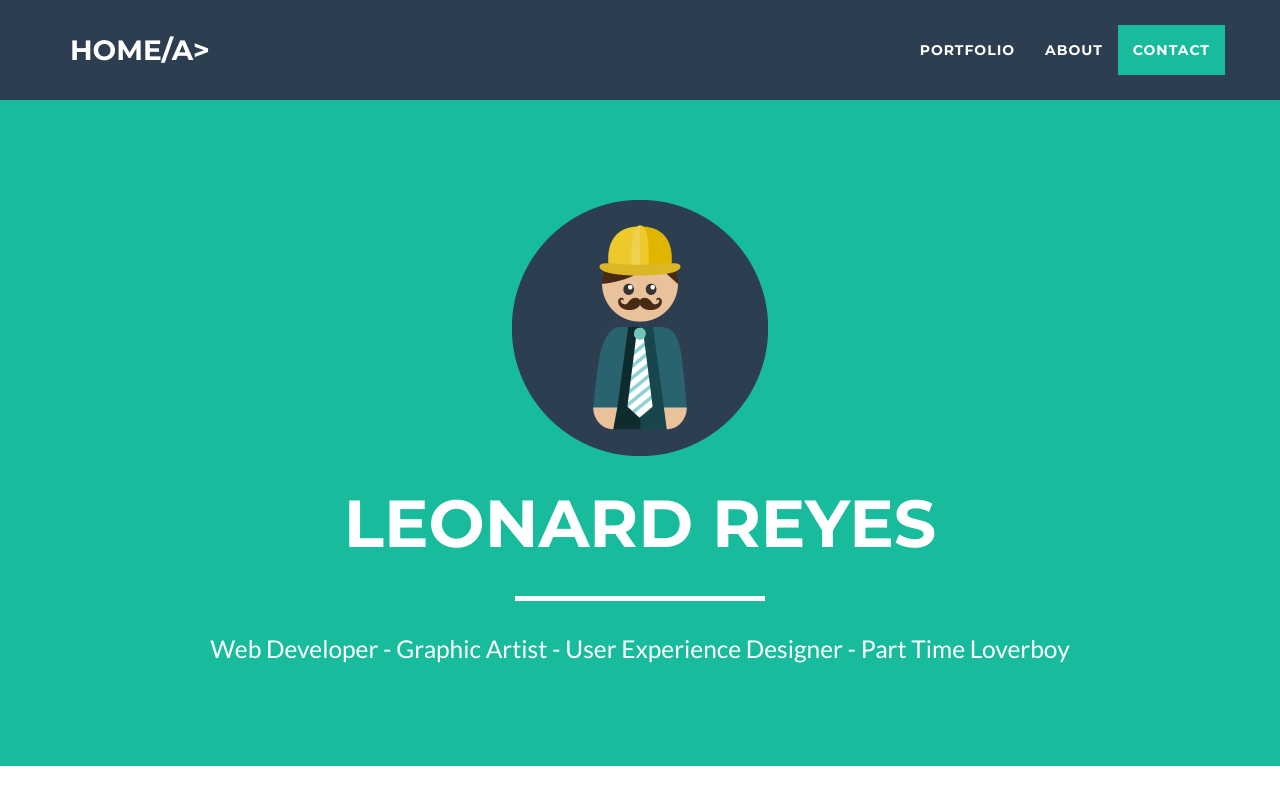
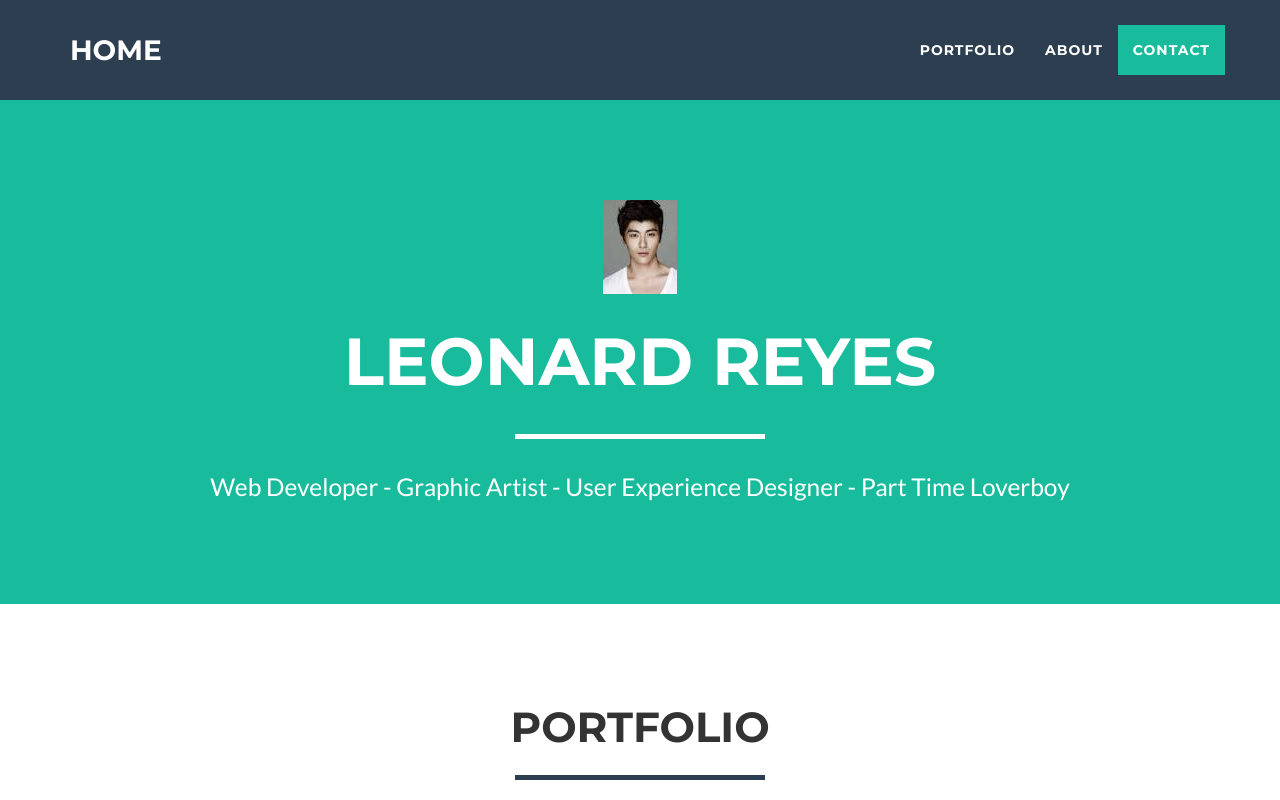
Before and after one commit to primusr/primusr.github.io, a website: page index.html in a window 1280 px wide. Shown: the top 800 px of the page. Drawn offline with nearby package versions, Linux system fonts and the light colour scheme.

Commit message:
added imgs

```diff
--- a/index.html
+++ b/index.html
@@ -41,7 +41,7 @@
                 <button type="button" class="navbar-toggle" data-toggle="collapse" data-target="#bs-example-navbar-collapse-1">
                     <span class="sr-only">Toggle navigation</span> Menu <i class="fa fa-bars"></i>
                 </button>
-                <a class="navbar-brand" href="#page-top">Home/a>
+                <a class="navbar-brand" href="#page-top">Home</a>
             </div>
 
             <!-- Collect the nav links, forms, and other content for toggling -->
@@ -71,7 +71,7 @@
         <div class="container">
             <div class="row">
                 <div class="col-lg-12">
-                    <img class="img-responsive" src="img/profile.png" alt="">
+                    <img class="img-responsive" src="img/images.jpg" alt="">
                     <div class="intro-text">
                         <span class="name">Leonard Reyes</span>
                         <hr class="star-light">
```
Also changed, not shown: img/images.jpg (added).
